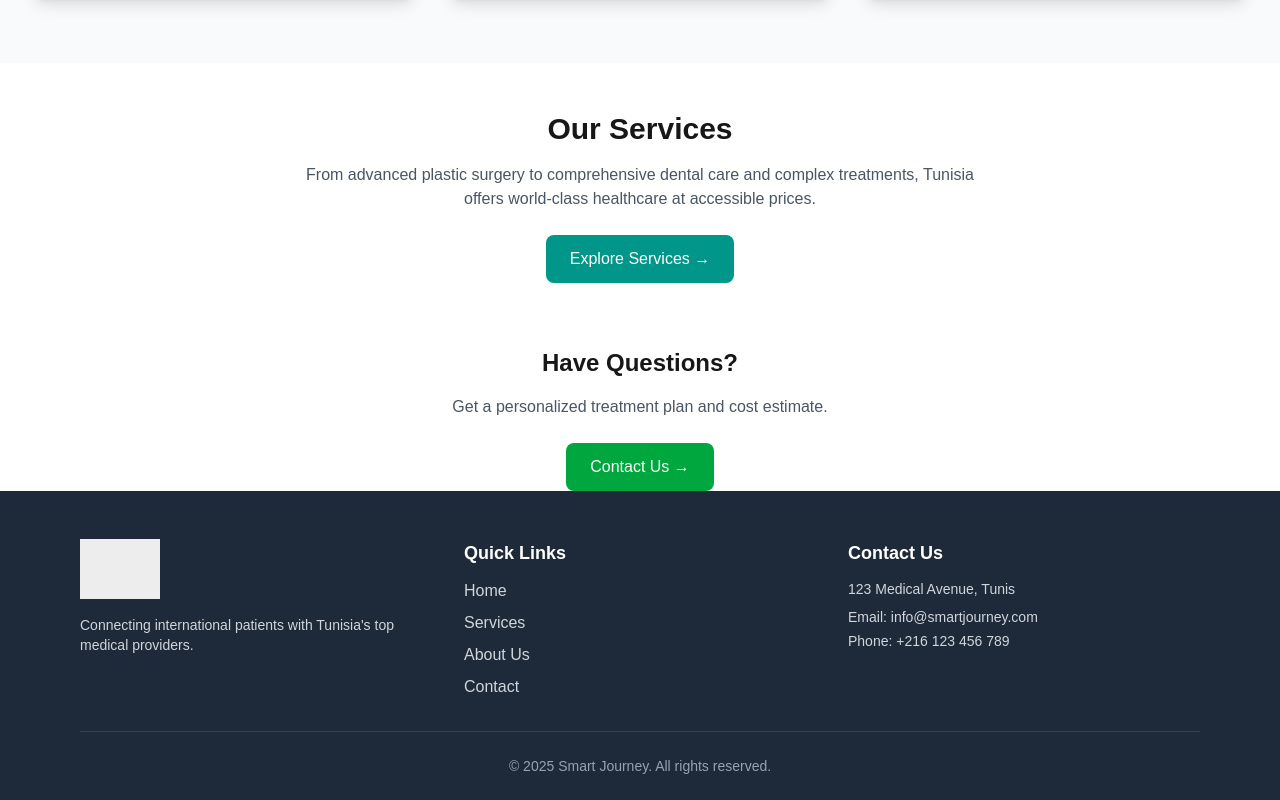
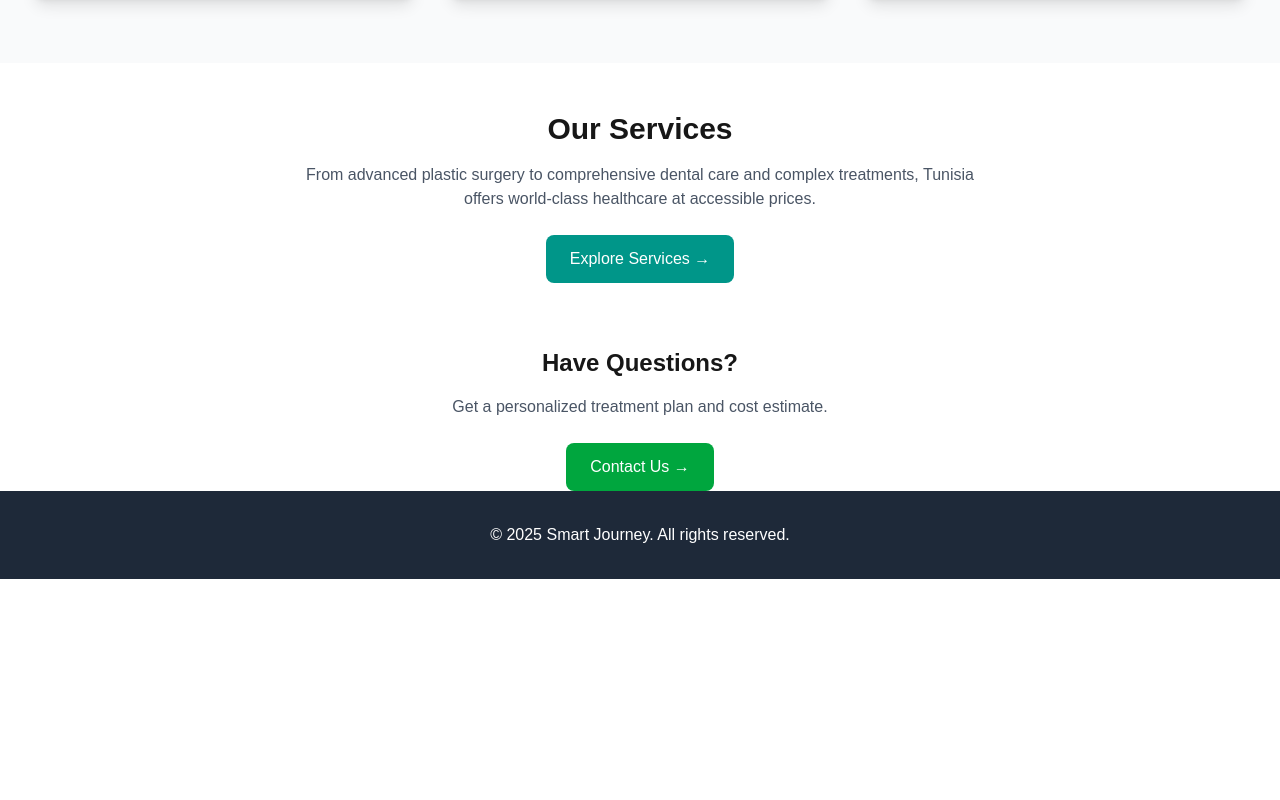
Before and after one commit to sanovias-services/sanovias-website-main, a Next.js app: page / in a window 1280 px wide. Shown: the part 1408-2208 px from the top of the page. After the commit the page ends 1987 px from the top, so only its background shows below. Built offline with nearby package versions, Linux system fonts and the light colour scheme; grey boxes are pictures that could not be loaded.

Commit message:
Fixed metadata export issue in layout component

```diff
--- a/src/app/(public)/layout.tsx
+++ b/src/app/(public)/layout.tsx
@@ -1,10 +1,6 @@
-// Split into two files to avoid "use client" with metadata export
-// This file only handles client components
-
 "use client";
 
 import Header from "./components/Header";
-import Footer from "./components/Footer";
 
 export default function PublicLayout({
   children,
@@ -17,7 +13,10 @@ export default function PublicLayout({
       <main className="flex-grow">
         {children}
       </main>
-      <Footer />
+      {/* Footer temporarily removed due to import issue */}
+      <footer className="bg-gray-800 text-white p-8 text-center">
+        <p>&copy; {new Date().getFullYear()} Smart Journey. All rights reserved.</p>
+      </footer>
     </div>
   );
 }
```
